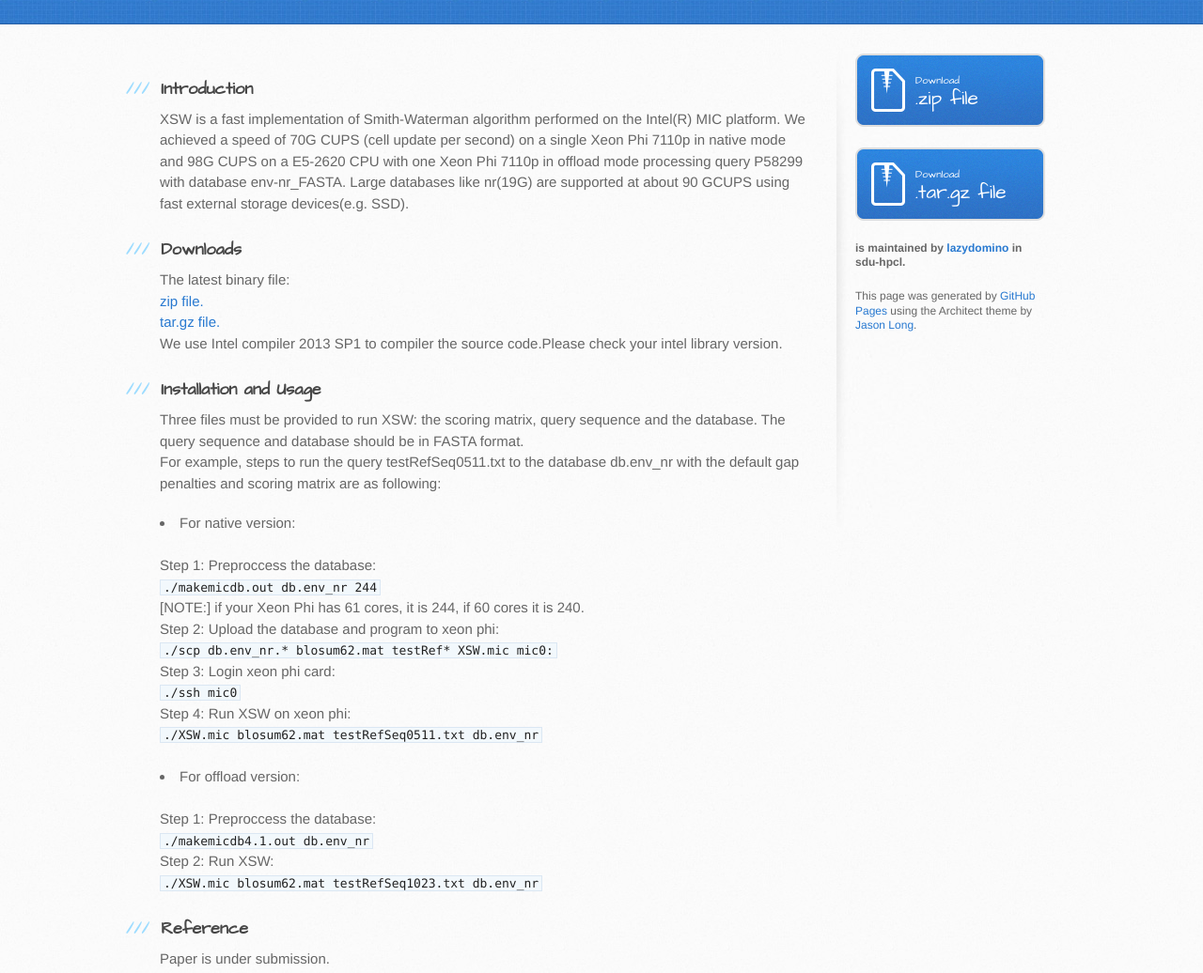
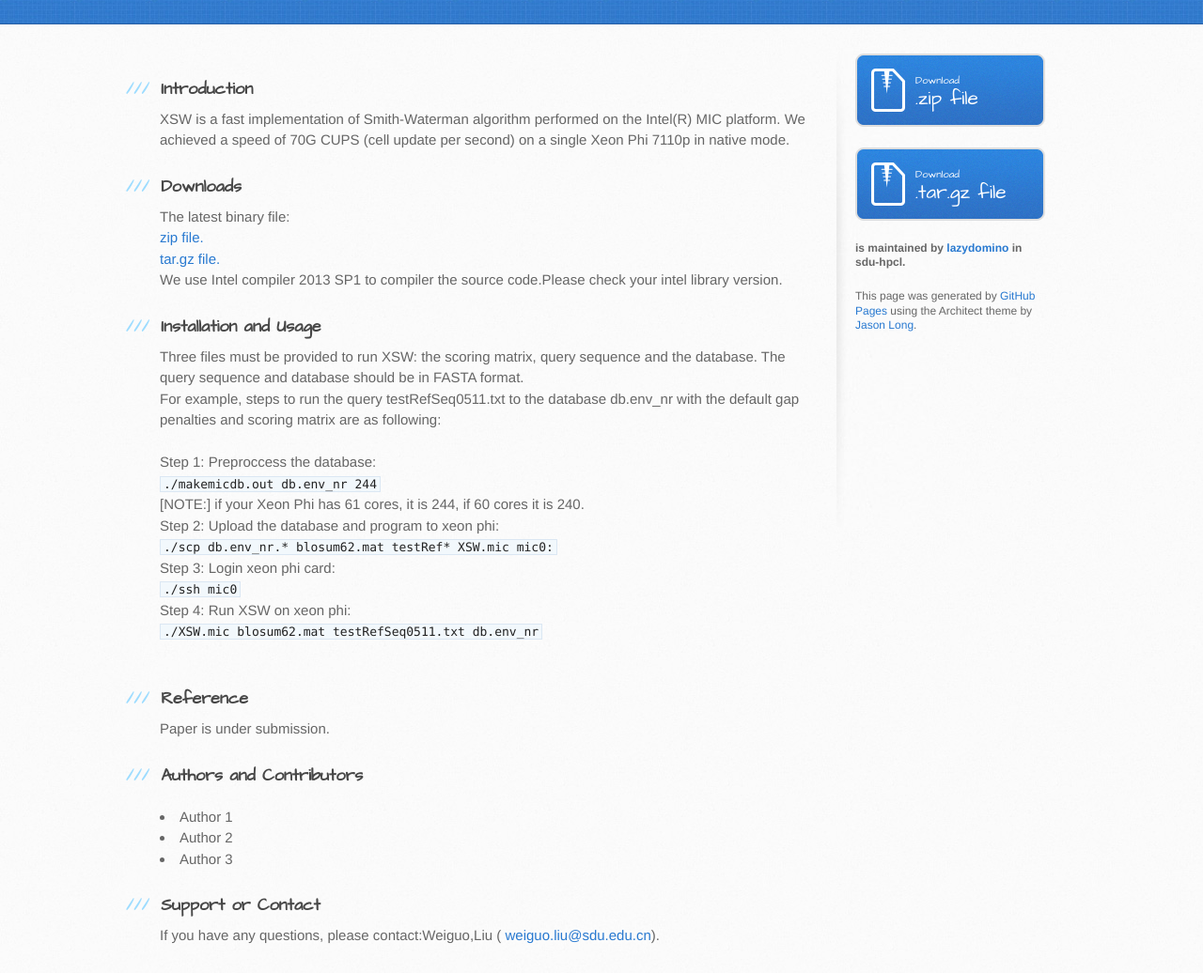
Before and after one commit to sdu-hpcl/XSW, a plain HTML site: page index.html in a window 1280 px wide. Shown: the part 165-1201 px from the top of the page at 94% size. Drawn offline with Linux system fonts and the light colour scheme.

Commit message:
modify the index.html

```diff
--- a/index.html
+++ b/index.html
@@ -36,10 +36,7 @@
                         class="octicon octicon-link"></span></a>Introduction</h3>
 
             <p><b>XSW</b> is a fast implementation of Smith-Waterman algorithm performed on the Intel(R) MIC platform.
-                We achieved a speed of 70G CUPS (cell update per second) on a single Xeon Phi 7110p in native mode and
-                98G CUPS on a E5-2620 CPU with one Xeon Phi 7110p in offload mode processing query P58299 with database
-                env-nr_FASTA. Large databases like nr(19G) are supported at about 90 GCUPS using fast external storage
-                devices(e.g. SSD).
+                We achieved a speed of 70G CUPS (cell update per second) on a single Xeon Phi 7110p in native mode.
             </p>
 
             <h3>
@@ -67,7 +64,7 @@
                 with the default gap penalties and scoring matrix are as following:
                 <br>
 
-            <li>For native version:</li>
+           <!-- <li>For now version:</li> -->
             <br>
             Step 1: Preproccess the database:
             <br>
@@ -88,16 +85,6 @@
             <code>./XSW.mic blosum62.mat testRefSeq0511.txt db.env_nr</code>
             <br>
             <br>
-            <li>For offload version:</li>
-            <br>
-            Step 1: Preproccess the database:
-            <br>
-            <code>./makemicdb4.1.out db.env_nr</code>
-            <br>
-            Step 2: Run XSW:
-            <br>
-            <code>./XSW.mic blosum62.mat testRefSeq1023.txt db.env_nr</code>
-            </p>
 
             <h3>
                 <a class="anchor"><span
```
